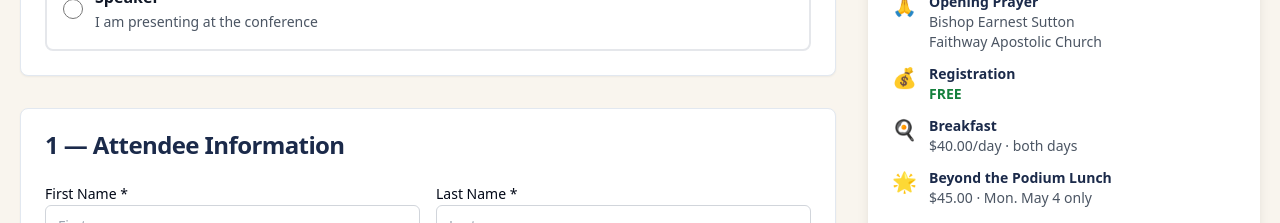
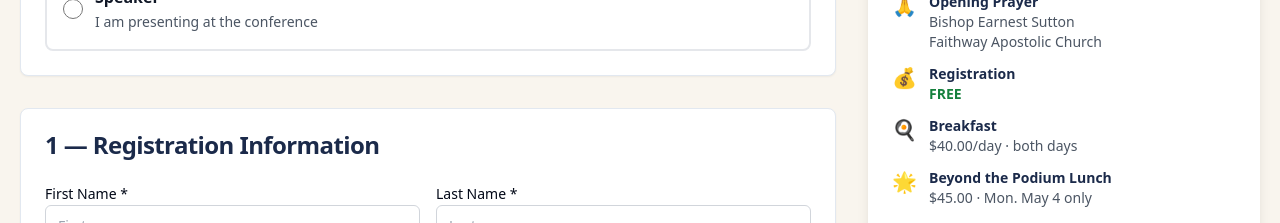
Before and after one commit to brianstittsr/Wick_FinishStrongRegistration, a Next.js app: page / in a window 1280 px wide. Shown: the part 4180-4403 px from the top of the page. Built offline with nearby package versions, Linux system fonts and the light colour scheme.

Commit message:
Change section title to 'Registration Information'

```diff
--- a/components/registration-form.tsx
+++ b/components/registration-form.tsx
@@ -201,7 +201,7 @@ export function RegistrationForm() {
 
       <Card>
         <CardHeader>
-          <CardTitle className="text-[#1B2A4A]">1 — Attendee Information</CardTitle>
+          <CardTitle className="text-[#1B2A4A]">1 — Registration Information</CardTitle>
         </CardHeader>
         <CardContent className="space-y-4">
           <div className="grid grid-cols-1 md:grid-cols-2 gap-4">
```
